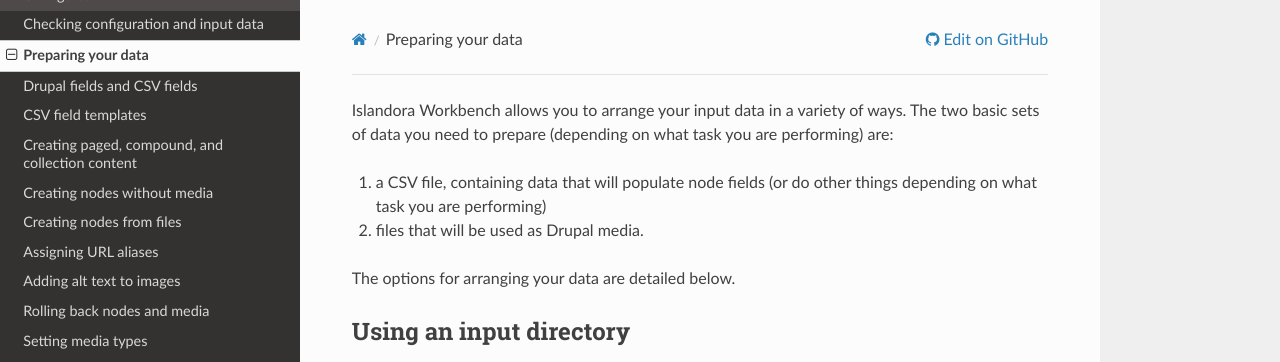
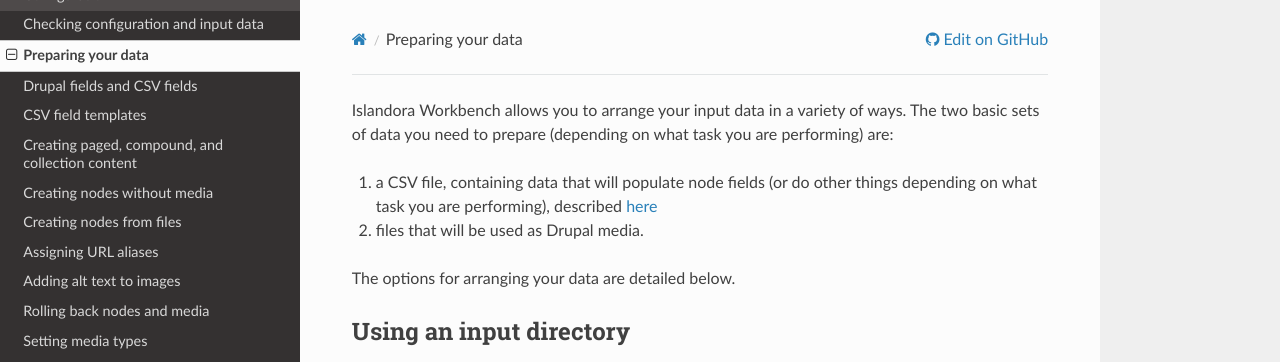
Before and after one commit to mjordan/islandora_workbench_docs, an MkDocs documentation site: the page built from docs/preparing_data.md, in a window 1280 px wide and 900 px high. Shown: the top 362 px of the window. Built offline with MkDocs 1.6.1, drawn with Linux system fonts in a browser that asks for light colours; nearby versions of some CDN libraries; old or Windows-style settings are respelled for this version of MkDocs.

Commit message:
Minor tweaks.

```diff
--- a/docs/preparing_data.md
+++ b/docs/preparing_data.md
@@ -1,6 +1,6 @@
 Islandora Workbench allows you to arrange your input data in a variety of ways. The two basic sets of data you need to prepare (depending on what task you are performing) are:
 
-1. a CSV file, containing data that will populate node fields (or do other things depending on what task you are performing)
+1. a CSV file, containing data that will populate node fields (or do other things depending on what task you are performing), described [here](/islandora_workbench_docs/fields/)
 2. files that will be used as Drupal media.
 
 The options for arranging your data are detailed below.
```
